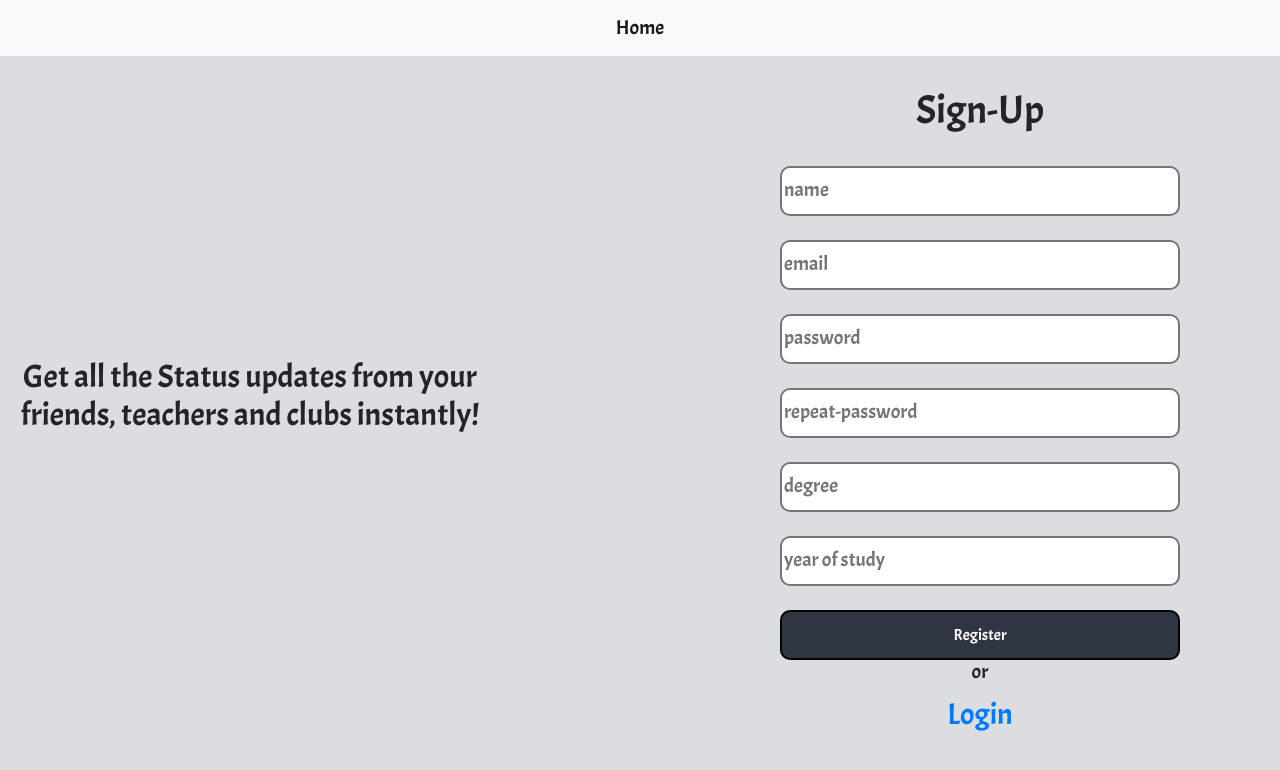
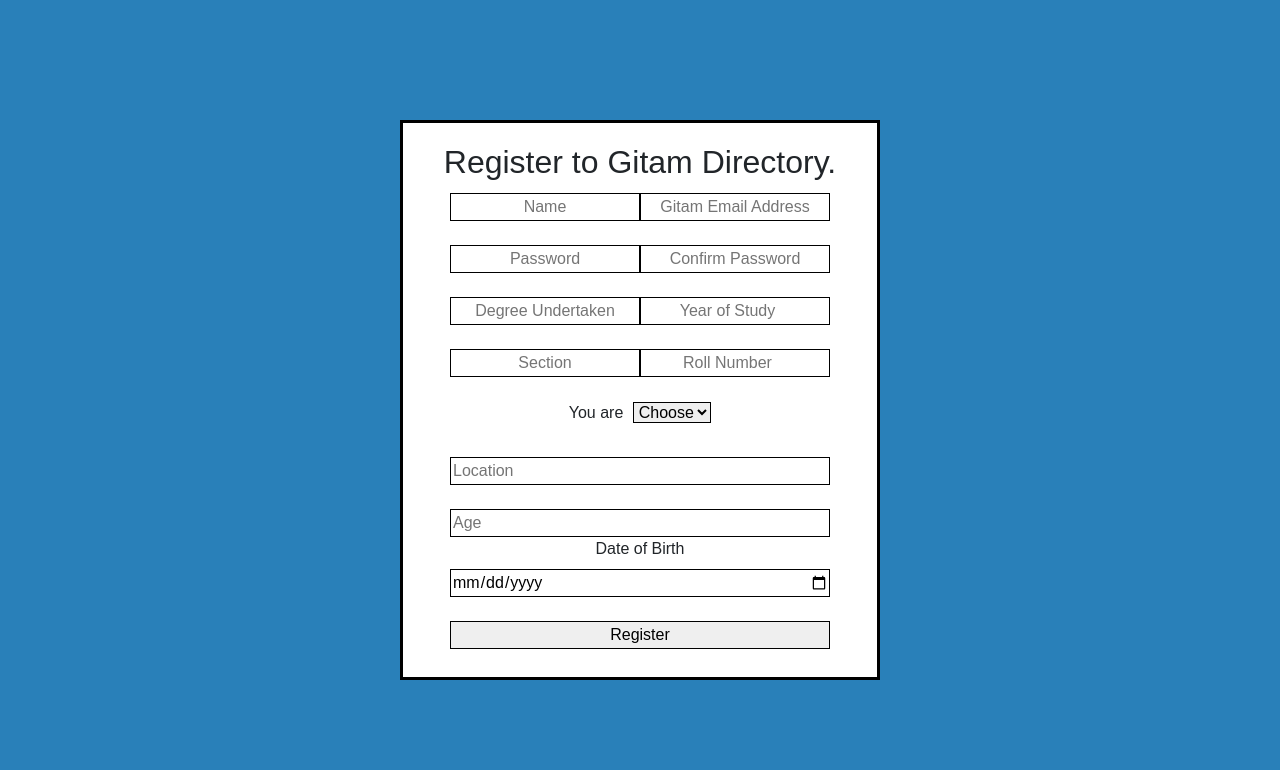
Before and after one commit to manosriram/GitamDirectory, a React (Create React App) app in the folder client/: page / in a window 1280 px wide. Shown: the top 770 px of the page. Built offline with nearby package versions, Linux system fonts and the light colour scheme.

Commit message:
Nearly finished login and register components.

```diff
--- a/client/public/index.html
+++ b/client/public/index.html
@@ -7,16 +7,7 @@
       content="width=device-width, initial-scale=1, shrink-to-fit=no"
     />
     <meta name="theme-color" content="#000000" />
-    <link
-      href="https://fonts.googleapis.com/css?family=Acme"
-      rel="stylesheet"
-    />
-    <link
-      rel="stylesheet"
-      href="https://use.fontawesome.com/releases/v5.7.2/css/all.css"
-      integrity="sha384-fnmOCqbTlWIlj8LyTjo7mOUStjsKC4pOpQbqyi7RrhN7udi9RwhKkMHpvLbHG9Sr"
-      crossorigin="anonymous"
-    />
+
     <link
       rel="stylesheet"
       href="https://stackpath.bootstrapcdn.com/bootstrap/4.3.1/css/bootstrap.min.css"
@@ -24,6 +15,11 @@
       crossorigin="anonymous"
     />
 
+    <link
+      rel="stylesheet"
+      type="text/css"
+      href="fonts/font-awesome-4.7.0/css/font-awesome.min.css"
+    />
     <!--
       manifest.json provides metadata used when your web app is installed on a
       user's mobile device or desktop. See https://developers.google.com/web/fundamentals/web-app-manifest/
@@ -42,7 +38,7 @@
   </head>
   <style>
     * {
-      font-family: "Acme", sans-serif;
+      font-family: "Merriweather Sans", sans-serif;
     }
   </style>
 
--- a/client/src/App.js
+++ b/client/src/App.js
@@ -7,7 +7,6 @@
   render() {
     return (
       <div className="App">
-        <Navbar />
         <Intro />
       </div>
     );
--- a/client/src/components/Intro.js
+++ b/client/src/components/Intro.js
@@ -1,78 +1,118 @@
 import React from "react";
+import "./components.css";
 
 class Intro extends React.Component {
   state = {
-    login: 0
+    register: 1
   };
 
-  handleLogin = () => {
-    this.setState({ login: 1 }, () => console.log(this.state));
+  handleLogin = e => {
+    e.preventDefault();
+    this.setState({ register: 1 });
   };
-
   render() {
-    if (this.state.login === 0) {
+    if (this.state.register === 0) {
       return (
-        <div>
-          <div id="introForm">
-            <form>
-              <h1>Sign-Up</h1>
-              <br />
-              <input type="text" placeholder="name" />
+        <div class="card">
+          <div class="card-body">
+            <strong>
+              <h2 class="card-title">Login to Gitam Directory.</h2>
+            </strong>
+            <form id="loginForm">
+              <input type="email" placeholder="Email Address" />
               <br />
               <br />
-              <input type="text" placeholder="email" />
+              <input type="password" placeholder="Password" />
               <br />
               <br />
-              <input className="col-xs-3" type="text" placeholder="password" />
-              <br />
-              <br />
-              <input
-                className="col-xs-4 col-xs-offset-2"
-                type="text"
-                placeholder="repeat-password"
-              />
-              <br />
-              <br />
-              <input type="text" placeholder="degree" />
-              <br />
-              <br />
-              <input type="text" placeholder="year of study" />
-              <br />
-              <br />
-              <input type="submit" value="Register" id="registerButton" />
-              <h5>or</h5>
+              <input type="submit" value="Login" id="loginButton" />
             </form>
-            <a href="#" onClick={this.handleLogin}>
-              Login
+            <label>
+              Don't have an account? register{" "}
+              <a href="" onClick={this.handleLogin}>
+                here
               </a>
-            <br />
-          </div>
-
-          <div id="vertHR" />
-
-          <div id="floatLeftDiv">
-            <h2>
-              Get all the Status updates from your friends, teachers and clubs
-              instantly!
-            </h2>
+            </label>
           </div>
         </div>
       );
     }
-    if (this.state.login === 1) {
+    if (this.state.register === 1) {
       return (
         <div>
-          <form id="loginForm">
-            <hr />
-            <input type="text" placeholder="email" />
+          <div class="cardReg">
+            <div class="card-body">
+              <strong>
+                <h2 class="card-title">Register to Gitam Directory.</h2>
+              </strong>
+              <form id="registerForm">
+                <input type="text" placeholder="Name" id="pass" />
+                <input
+                  type="email"
+                  placeholder="Gitam Email Address"
+                  id="pass"
+                />
                 <br />
                 <br />
-            <input type="text" placeholder="password" />
+                <input type="password" placeholder="Password" id="pass" />
+                <input
+                  type="password"
+                  placeholder="Confirm Password"
+                  id="pass"
+                />
                 <br />
                 <br />
-            <input type="submit" value="login" id="loginButton" />
-            <hr />
+                <input type="text" placeholder="Degree Undertaken" id="pass" />
+                <input
+                  type="number"
+                  max="5"
+                  min="1"
+                  placeholder="Year of Study"
+                  id="pass"
+                />
+                <br />
+                <br />
+                <input type="text" placeholder="Section" id="pass" />
+
+                <input
+                  type="number"
+                  name=""
+                  id="pass"
+                  placeholder="Roll Number"
+                />
+                <br />
+                <br />
+                <div>
+                  <label id="gen">You are </label>
+                  <select name="gender" id="gender">
+                    <option value="" selected disabled hidden>
+                      Choose
+                    </option>
+                    <option value="Male">Male</option>
+                    <option value="Female">Female</option>
+                  </select>
+                </div>
+                <br />
+                <input type="text" placeholder="Location" />
+                <br />
+                <br />
+                <input
+                  type="number"
+                  max="118"
+                  min="16"
+                  placeholder="Age"
+                  name="Age"
+                />
+                <br />
+                <label>Date of Birth</label>
+                <br />
+                <input type="date" placeholder="BirthDate" />
+                <br />
+                <br />
+                <input type="submit" value="Register" id="loginButton" />
               </form>
+            </div>
+          </div>
         </div>
       );
     }
--- a/client/src/components/components.css
+++ b/client/src/components/components.css
@@ -1,99 +1,70 @@
 body {
-  background: #dcdde1;
-  min-width: 50%;
+  background: #2980b9;
 }
-
-.auth {
-  width: 300px;
-  height: 340px;
+.card {
+  width: 40rem;
+  height: 19rem;
+  margin: 0 auto;
+  float: none;
+  margin-bottom: 10px;
+  border: 3px solid black;
   position: absolute;
+  margin: auto;
   top: 0;
+  right: 0;
   bottom: 0;
   left: 0;
-  right: 0;
-  margin: auto;
-}
-#auth0 {
-  width: 300px;
-  height: 100px;
-  position: absolute;
-  top: 0;
-  bottom: 0;
-  left: 0;
-  right: 0;
-  margin: auto;
-}
-
-#navI {
-  margin: auto;
-}
-
-#introForm {
-  margin-top: 30px;
-  float: right;
-  margin-right: 100px;
-  display: block;
-}
-input {
-  width: 400px;
-}
-
-#loginButton {
-  background: #40739e;
-  font-size: 20px;
-}
-a {
-  font-size: 30px;
-}
-#registerButton {
-  color: white;
-  background: #2f3542;
-}
-
-#floatLeftDiv {
-  max-width: 500px;
-  margin: 0;
-  position: absolute;
-  top: 50%;
-  -ms-transform: translateY(-5 0%);
-  transform: translateY(-50%);
-}
-
-#loginForm {
-  width: 50%;
-  height: 20%;
-  position: absolute;
-  top: 0;
-  bottom: 0;
-  left: 0;
-  right: 0;
-  margin: auto;
-}
-
-hr {
-  background: black;
 }
 
 input {
-  height: 50px;
-  border-radius: 10px;
-  border-style: solid;
+  width: 380px;
+  border: 1px solid black;
 }
 
-input::placeholder {
-  font-size: 20px;
+#loginButton:hover {
+  background: #2f3542;
+  color: white;
 }
 
+.cardReg {
+  background: white;
+  width: 30rem;
+  height: 35rem;
+  margin: 0 auto;
+  float: none;
+  margin-bottom: 10px;
+  border: 3px solid black;
+  position: absolute;
+  margin: auto;
+  top: 0;
+  right: 0;
+  bottom: 0;
+  left: 0;
+}
+
+#pass {
+  width: 190px;
+}
+#pass::placeholder {
+  text-align: center;
+}
+
+input[type="radio"] {
+  display: inline;
+  margin-right: 5px;
+}
+
+#gen {
+  margin-right: 10px;
+}
+
+#gender {
+  text-align: center;
+  border: 1px solid black;
+}
 @media only screen and (max-width: 600px) {
-  input {
-    width: auto;
-  }
-  #floatLeftDiv {
-    visibility: hidden;
+  .card,
+  .cardReg {
+    width: 30rem;
   }
 }
-@media (min-width: 1000px) {
-  #introForm {
-    margin-right: 100px;
-  }
-}
```
Lines whose indentation alone changed are shown as unchanged.
